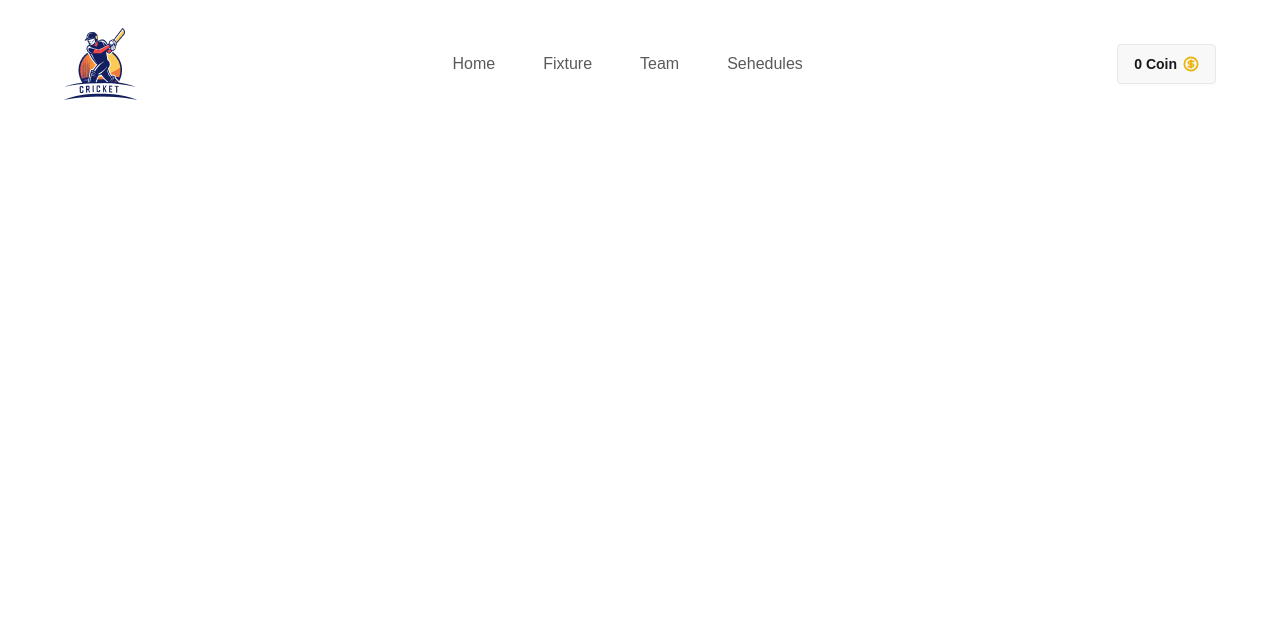
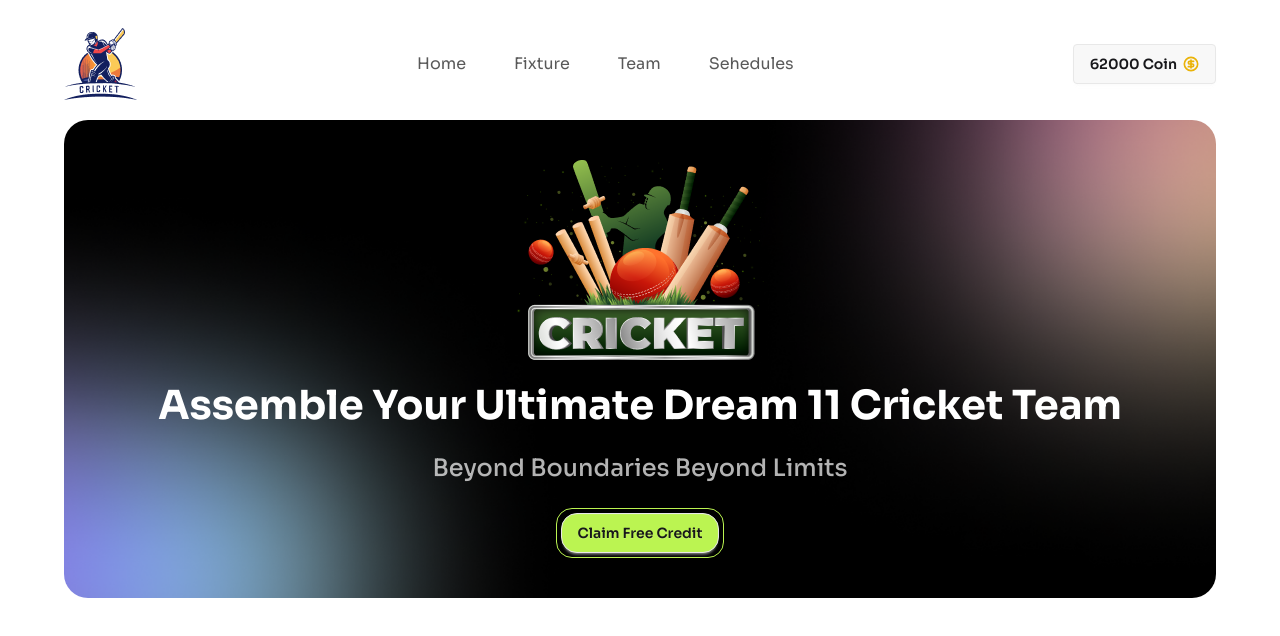
Before and after one commit to developeribrahim13/bpl-dream-xi, a React (Vite) app: page / in a window 1280 px wide. Shown: the top 636 px of the page. Built offline with nearby package versions, Linux system fonts and the light colour scheme.

Commit message:
banner components finished

```diff
--- a/src/App.jsx
+++ b/src/App.jsx
@@ -1,10 +1,12 @@
 import './App.css'
+import Banner from './components/banner/Banner'
 import Navbar from './components/navbar/Navbar'
 function App() {
 
   return (
     <>
       <Navbar></Navbar>
+      <Banner></Banner>
     </>
   )
 }
--- /dev/null
+++ b/src/components/banner/Banner.jsx
@@ -0,0 +1,18 @@
+import React from 'react';
+import bnr  from '../../assets/banner-main.png';
+const Banner = () => {
+    return (
+        <div className='max-w-[90%] mx-auto font-sora bg rounded-3xl py-10 mb-13'>
+            <img src={bnr} className='flex mx-auto'></img>
+            <h1 className='text-white font-bold text-[40px] text-center my-4'>Assemble Your Ultimate Dream 11 Cricket Team</h1>
+            <p className='text-2xl font-medium text-white/70 text-center'>Beyond Boundaries Beyond Limits</p>
+            <div className='flex justify-center mt-6'>
+            <div className='inline-flex justify-center p-1 border border-lime-300 rounded-2xl'>
+                <button className='btn bg-lime-300 rounded-2xl'>Claim Free Credit</button>
+            </div>
+            </div>
+        </div>
+    );
+};
+
+export default Banner;
--- a/src/components/navbar/Navbar.jsx
+++ b/src/components/navbar/Navbar.jsx
@@ -13,7 +13,7 @@ const Navbar = () => {
                 <li><a className='hover:underline hover:decoration-purple-400' href='#'>Team</a></li>
                 <li><a className='hover:underline hover:decoration-blue-400' href='#'>Sehedules</a></li>
             </ul>
-            <button className='btn'>0 Coin <CircleDollarSign size={16} color="#EAB308" strokeWidth={2.5} /></button>
+            <button className='btn'>62000 Coin <CircleDollarSign size={16} color="#EAB308" strokeWidth={2.5} /></button>
             </div>
         </div>
     );
--- a/src/index.css
+++ b/src/index.css
@@ -1,8 +1,15 @@
+@import url('https://fonts.googleapis.com/css2?family=Sora:wght@100..800&display=swap');
+
 @import "tailwindcss";
 @plugin "daisyui";
-
-@import url('https://fonts.googleapis.com/css2?family=Sora:wght@100..800&display=swap');
 
 .font-sora{
     font-family: "Sora", sans-serif;
 }
+
+.bg{
+    background:url(./assets/bg-shadow.png),black;
+    background-repeat: no-repeat;
+    background-position: center;
+    background-size: cover;
+}
```
